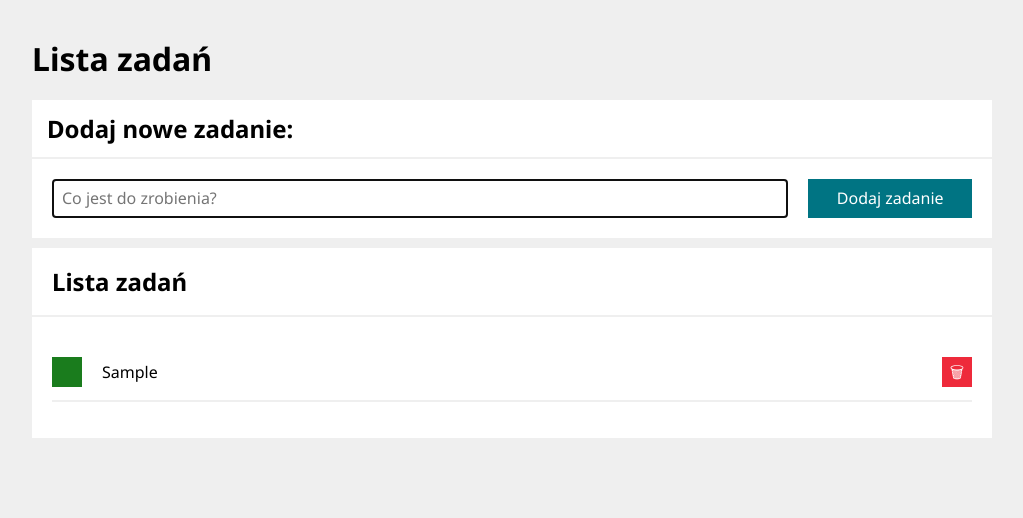
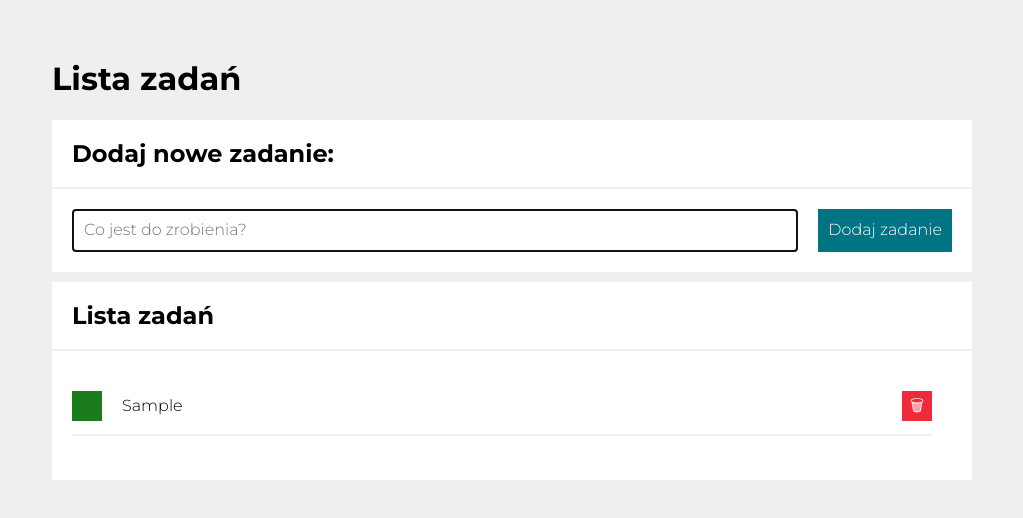
Before and after one commit to bartekt92/todo-list, a plain HTML site: page index.html in a window 1280 px wide. Both pictures are taken after typing "Sample" into the empty fields and a click on the button "Dodaj zadanie". Shown: the whole page, without its empty margins (128-1151 px from the left). Drawn offline with nearby package versions, Linux system fonts and the light colour scheme.

Commit message:
css and html refactored

```diff
--- a/css/form.css
+++ /dev/null
@@ -1,49 +0,0 @@
-.formHeader {
-    background-color: white;
-    padding: 15px;
-    margin-bottom: 2px;
-}
-
-.form {
-    background-color: white;
-    padding: 20px;
-    display: grid;
-    grid-template-columns: 9fr 2fr;
-    grid-gap: 20px;
-}
-
-@media (max-width: 767px) {
-    .form {
-        grid-template-columns: 1fr;
-    }
-}
-
-.form__input {
-    border-width: 2px;
-    border-radius: 2px;
-    border-color: #EFEFEF;
-    border-style: solid;
-    padding: 8px;
-}
-
-@media (max-width: 767px) {
-    .form__input {
-        grid-row-start: 1;
-        align-self: center;
-    }
-}
-
-.form__button {
-    background-color: #007483;
-    color: white;
-    border: none;
-    padding: 10px;
-    min-width: 130px;
-    width: 100%;
-}
-
-@media (max-width: 767px) {
-    .form__button {
-        grid-row-start: 2;
-    }
-}
--- a/css/global.css
+++ b/css/global.css
@@ -8,15 +8,18 @@ html {
 
 body {
     background-color: #EFEFEF;
-    font-family: 'Noto Sans', sans-serif;
+    font-family: 'Montserrat', sans-serif;
 }
 
 .container {
     max-width: 1000px;
     display: grid;
-    margin: auto;
+    padding: 40px;
+    margin: 0 auto;
 }
 
-.wrapper {
-    margin: 20px;
+@media (max-width: 767px) {
+    .container {
+        padding: 20px;
+    }
 }
--- /dev/null
+++ b/css/section.css
@@ -0,0 +1,121 @@
+.section__header {
+    background-color: white;
+    padding: 20px;
+    margin-bottom: 2px;
+    margin-top: 10px;
+}
+
+.section__content {
+    background-color: white;
+    padding: 20px;
+    display: grid;
+    grid-template-columns: 11fr auto;
+    grid-gap: 20px;
+}
+
+@media (max-width: 767px) {
+    .section__content {
+        grid-template-columns: 1fr;
+        grid-gap: 10px;
+    }
+}
+
+.section__input {
+    border-width: 2px;
+    border-radius: 2px;
+    border-color: #EFEFEF;
+    border-style: solid;
+    padding: 10px;
+}
+
+@media (max-width: 767px) {
+    .section__input {
+        grid-row-start: 1;
+        align-self: center;
+    }
+}
+
+.section__button {
+    background-color: #007483;
+    color: white;
+    border: none;
+    padding: 10px;
+}
+
+.section__button:hover {
+    background-color: hsl(187 100% 33%);
+    cursor: grab;
+}
+
+.section__button:active {
+    background-color: hsl(187 100% 38%);
+}
+
+@media (max-width: 767px) {
+    .section__button {
+        grid-row-start: 2;
+    }
+}
+
+.section__elements {
+    list-style-type: none;
+    padding: 0;
+}
+
+.section__list {
+    display: grid;
+    grid-template-columns: auto 1fr auto;
+    grid-gap: 10px;
+    align-items: center;
+}
+
+.section__text {
+    margin: 10px;
+    word-wrap: break-word;
+}
+
+.section__text--done {
+    text-decoration: line-through;
+}
+
+.section__actionButton {
+    color: white;
+    background-color: #1A7C1D;
+    width: 30px;
+    height: 30px;
+    border: none;
+    padding: 0;
+}
+
+.section__actionButton:hover {
+    background: hsl(120, 99%, 31%);
+    cursor: grab;
+}
+
+.section__actionButton:active {
+    background: hsl(120, 100%, 40%);
+}
+
+.section__actionButton--red {
+    color: white;
+    background-color: #EE2A3B;
+    border-color: #EE2A3B;
+    padding: 0;
+    margin: 0 auto;
+}
+
+.section__actionButton--red:hover {
+    background: hsl(0, 100%, 64%);
+    cursor: grab;
+}
+
+.section__actionButton--red:active {
+    background: hsl(0, 98%, 78%);
+}
+
+.section__line {
+    color: #EFEFEF;
+    background-color: #EFEFEF;
+    border-style: solid;
+    border-width: 1.2px;
+}
--- a/css/taskList.css
+++ /dev/null
@@ -1,60 +0,0 @@
-.taskList {
-    display: grid;
-}
-
-.taskList__header {
-    background-color: white;
-    padding: 20px;
-    margin-top: 10px;
-    margin-bottom: 2px;
-}
-
-.taskList__elements {
-    background-color: white;
-    padding: 20px;
-}
-
-.taskList__ul {
-    list-style-type: none;
-    padding: 0;
-}
-
-.taskList__li {
-    display: grid;
-    grid-template-columns: auto 1fr auto;
-    grid-gap: 10px;
-    align-items: center;
-}
-
-.taskList__text {
-    margin: 10px;
-    word-break: break-all;
-}
-
-.taskList__text--done {
-    text-decoration: line-through;
-}
-
-.taskList__actionButton {
-    color: white;
-    background-color: #1A7C1D;
-    width: 30px;
-    height: 30px;
-    align-self: center;
-    border: none;
-    padding: 0;
-}
-
-.taskList__actionButton--red {
-    color: white;
-    background-color: #EE2A3B;
-    border-color: #EE2A3B;
-    padding: 0;
-    margin: 0 auto;
-}
-
-.taskList__line {
-    color: #EFEFEF;
-    background-color: #EFEFEF;
-    border-style: solid;
-}
--- a/index.html
+++ b/index.html
@@ -12,36 +12,33 @@
         integrity="sha512-NhSC1YmyruXifcj/KFRWoC561YpHpc5Jtzgvbuzx5VozKpWvQ+4nXhPdFgmx8xqexRcpAglTj9sIBWINXa8x5w=="
         crossorigin="anonymous" />
     <link href="css/global.css" rel="stylesheet">
-    <link href="css/form.css" rel="stylesheet">
-    <link href="css/taskList.css" rel="stylesheet">
+    <link href="css/section.css" rel="stylesheet">
     <link rel="preconnect" href="https://fonts.gstatic.com">
-    <link href="https://fonts.googleapis.com/css2?family=Noto+Sans:ital,wght@0,400;0,700;1,400;1,700&display=swap"
-        rel="stylesheet">
+    <link href="https://fonts.googleapis.com/css2?family=Montserrat:wght@300;700&display=swap" rel="stylesheet">
     <script defer src="js/script.js"></script>
 </head>
 
 <body>
     <div class="container">
-        <div class="wrapper">
+        <section class="section">
         <header>
-                <h1 class="mainHeader">Lista zadań</h1>
+            <h1 class="section__mainHeader">Lista zadań</h1>
         </header>
-            <h2 class="formHeader">Dodaj nowe zadanie:</h2>
-            <form class="form js-form">
-                <input placeholder="Co jest do zrobienia?" class="form__input js-newTask">
-                <button class="form__button js-addNewTaskButton">Dodaj zadanie</button>
+        <h2 class="section__header">Dodaj nowe zadanie:</h2>
+        <form class="section__content js-form">
+            <input placeholder="Co jest do zrobienia?" required class="section__input js-newTask">
+            <button class="section__button js-addNewTaskButton">Dodaj zadanie</button>
         </form>
-            <section class="taskList">
-                <h2 class="taskList__header">Lista zadań</h2>
-                <div class="taskList__elements">
-                    <ul class="taskList__ul js-tasks">
-
+        </section>
+        <section class="section">
+            <h2 class="section__header">Lista zadań</h2>
+            <div class="section__content">
+                <ul class="section__elements js-tasks">
 
                 </ul>
             </div>
         </section>
     </div>
-    </div>
 </body>
 
 </html>
--- a/js/script.js
+++ b/js/script.js
@@ -42,12 +42,12 @@
     const render = () => {
         let htmlString = "";
         for (const task of tasks) {
-            htmlString += ` <li class="taskList__li">
-            <button class="taskList__actionButton js-doneButton">${task.done ? "&#10004;" : ""}</button>
-        <div ${task.done ? "class= \"taskList__text taskList__text--done\"" : "class= \"taskList__text\""}>${task.content}</div>
-        <button class="taskList__actionButton taskList__actionButton--red js-eraseButton">&#128465;</button>
+            htmlString += ` <li class="section__list">
+            <button class="section__actionButton js-doneButton">${task.done ? "&#10004;" : ""}</button>
+        <span ${task.done ? "class= \"section__text section__text--done\"" : "class= \"section__text\""}>${task.content}</span>
+        <button class="section__actionButton section__actionButton--red js-eraseButton">&#128465;</button>
     </li>
-    <hr class="taskList__line">
+    <hr class="section__line">
            `
         }
         document.querySelector(".js-tasks").innerHTML = htmlString;
```
Lines whose indentation alone changed are shown as unchanged.
